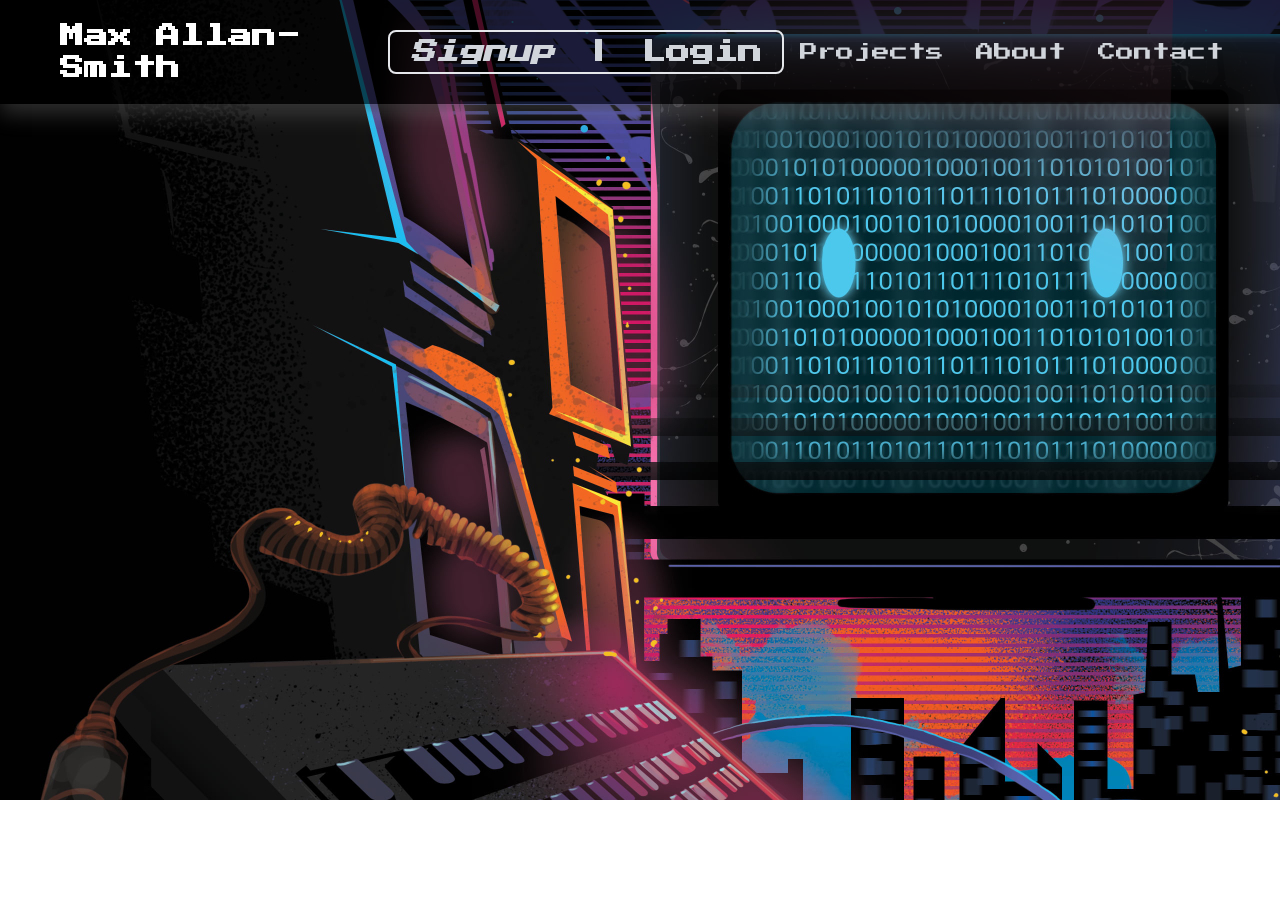
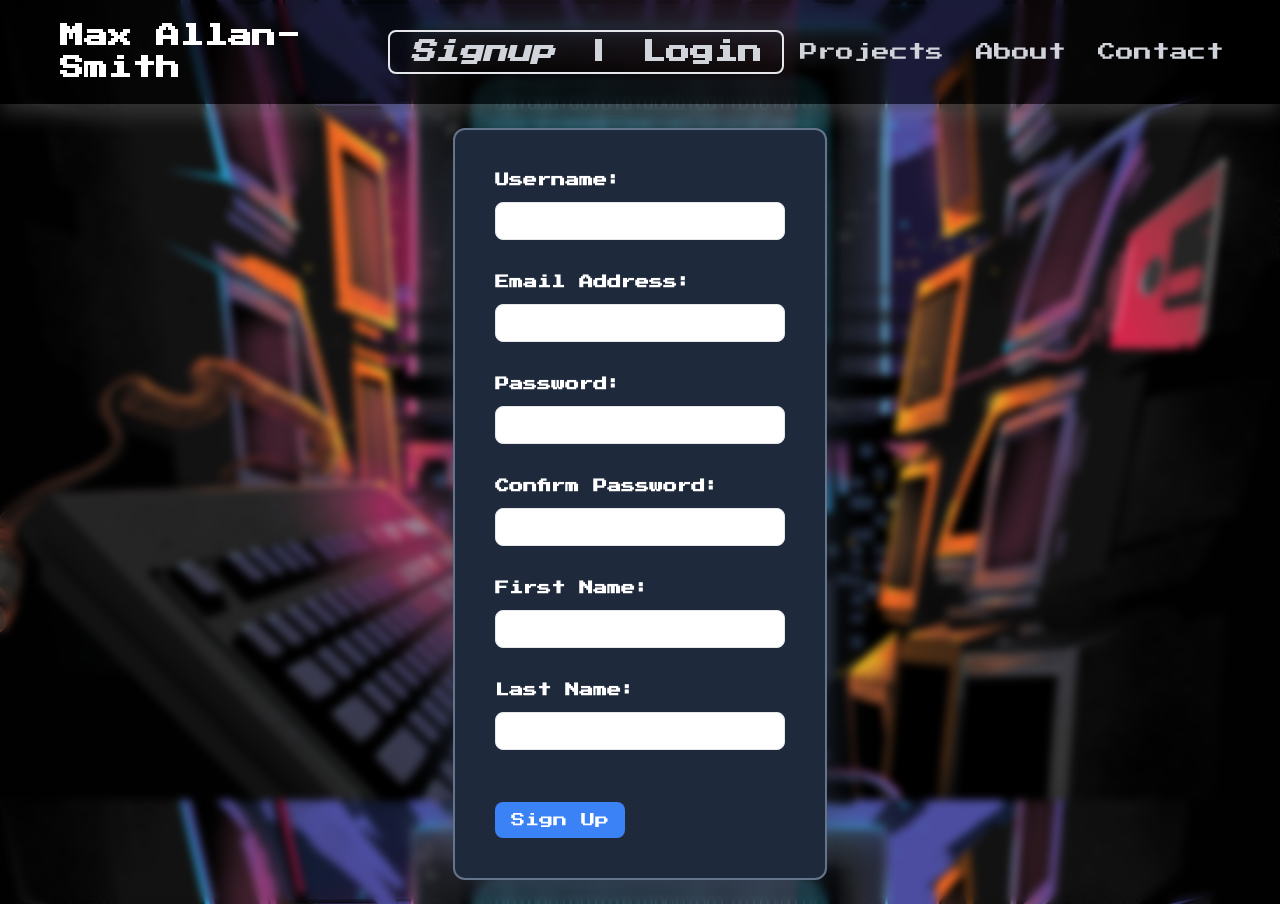
Before and after one commit to MaxAllan-Smith/portfolio, a React (Create React App) app: page /signup in a window 1280 px wide. Before the commit the page ends 800 px from the top, so only its background shows below. Built offline with nearby package versions, Linux system fonts and the light colour scheme.

Commit message:
Designed the Signup Page, Login Page

```diff
--- a/src/App.js
+++ b/src/App.js
@@ -3,6 +3,7 @@ import { BrowserRouter, Routes, Route } from "react-router-dom";
 import Homepage from './components/homepage/homepage';
 import NavBar from "./components/navbar/navbar";
 import Login from "./components/login/login";
+import SignUp from "./components/signup/signup";
 
 function App() {
   return (
@@ -10,6 +11,7 @@ function App() {
         <NavBar />
         <Routes>
           <Route path="/" element={<Homepage />}/>
+          <Route path="/signup" element={<SignUp />}/>
           <Route path="/login" element={<Login />}/>
         </Routes>
       </BrowserRouter>
--- a/src/components/homepage/homepage.css
+++ b/src/components/homepage/homepage.css
@@ -1,4 +1,5 @@
 body {
     background-image: url("../../../public/images/background.jpeg");
-    background-size: auto;
+    background-size: cover;
+    background-attachment:fixed;
 }
--- a/src/components/login/login.jsx
+++ b/src/components/login/login.jsx
@@ -12,29 +12,29 @@ function Login() {
     };
 
     return (
-        <div className="formLogin">
-            <form onSubmit={handleSubmit} className="max-w-md mx-auto mt-4 p-4 bg-inherit rounded-lg shadow-lg border-solid border-2">
-                <div className="mb-4">
-                    <label htmlFor="username" className="block text-gray-700 font-bold mb-2">Username:</label>
+        <div className="formLogin backdrop-blur-sm flex flex-col h-screen text-sm ">
+            <form onSubmit={handleSubmit} className="p-10 mx-auto mt-56 w-2/5 bg-slate-800 rounded-xl shadow-2xl shadow-slate-700 border-solid border-slate-500 border-2">
+                <div className="mb-8">
+                    <label htmlFor="username" className="block text-white font-bold mb-3">Username/Email:</label>
                     <input
                     type="text"
                     id="username"
                     value={username}
                     onChange={(event) => setUsername(event.target.value)}
-                    className="border rounded-lg px-3 py-2 w-full"
+                    className="border rounded-lg px-3 py-2 w-full text-center"
                     />
                 </div>
                 <div className="mb-4">
-                    <label htmlFor="password" className="block text-gray-700 font-bold mb-2">Password:</label>
+                    <label htmlFor="password" className="block text-white font-bold mb-3">Password:</label>
                     <input
                     type="password"
                     id="password"
                     value={password}
                     onChange={(event) => setPassword(event.target.value)}
-                    className="border rounded-lg px-3 py-2 w-full"
+                    className="border rounded-lg px-3 py-2 w-full text-center"
                     />
                 </div>
-                <button type="submit" className="bg-blue-500 text-white rounded-lg px-4 py-2 hover:bg-blue-700">Submit</button>
+                <button type="submit" className="bg-blue-500 text-white rounded-lg px-4 py-2 mt-5 hover:bg-blue-700">Log In</button>
             </form>
         </div>
      );
--- a/src/components/navbar/navbar.jsx
+++ b/src/components/navbar/navbar.jsx
@@ -2,7 +2,7 @@ import "./navbar.css";
 
 function NavBar() {
   return (
-    <div id="formNavBar" className="sticky top-0 z-50">
+    <div id="formNavBar" className="sticky flex-auto backdrop-blur-sm top-0 z-50">
       <nav className="p-5">
         <div className="flex justify-between items-center">
           <a
--- a/src/components/signup/signup.jsx
+++ b/src/components/signup/signup.jsx
@@ -1,9 +1,131 @@
+import React, { useState } from "react";
+
 function SignUp() {
-    return (
-        <div id="formSignUp" className="formSignup">
 
+  const [username, setUsername] = useState("");
+  const [emailAddress, setEmailAddress] = useState("");
+  const [password, setPassword] = useState("");
+  const [confirmPassord, setConfirmPassword] = useState("");
+  const [firstName, setFirstName] = useState("");
+  const [lastName, setLastName] = useState("");
+
+  const handleSubmit = (event) => {
+    event.preventDefault();
+    console.log("Username: ", username);
+    console.log("Email Address: ", emailAddress);
+    console.log("Password: ", password);
+    console.log("First Name: ", firstName);
+    console.log("Last Name: ", lastName);
+
+
+    // Add logic to submit the form data to your backend here
+  };
+
+  return (
+    <div className="backdrop-blur-sm p-20 h-screen text-sm flex justify-center items-center">
+      <form
+        onSubmit={handleSubmit}
+        className="p-10 w-2/6 bg-slate-800 rounded-xl shadow-2xl shadow-slate-700 border-solid border-slate-500 border-2"
+        id="formSignUp"
+      >
+        <div className="mb-8">
+          <label htmlFor="username" className="block text-white font-bold mb-3">
+            Username:
+          </label>
+          <input
+            type="text"
+            id="username"
+            value={username}
+            onChange={(event) => setUsername(event.target.value)}
+            className="border rounded-lg px-3 py-2 w-full text-center"
+            required
+          />
         </div>
-     );
+        <div className="mb-8">
+          <label
+            htmlFor="email-address"
+            className="block text-white font-bold mb-3"
+          >
+            Email Address:
+          </label>
+          <input
+            type="text"
+            id="email-address"
+            value={emailAddress}
+            onChange={(event) => setEmailAddress(event.target.value)}
+            className="border rounded-lg px-3 py-2 w-full text-center"
+            required
+          />
+        </div>
+        <div className="mb-8">
+          <label htmlFor="password" className="block text-white font-bold mb-3">
+            Password:
+          </label>
+          <input
+            type="password"
+            id="password"
+            value={password}
+            onChange={(event) => setPassword(event.target.value)}
+            className="border rounded-lg px-3 py-2 w-full text-center"
+            required
+          />
+        </div>
+        <div className="mb-8">
+          <label
+            htmlFor="confirm-password"
+            className="block text-white font-bold mb-3"
+          >
+            Confirm Password:
+          </label>
+          <input
+            type="password"
+            id="confirm-password"
+            value={confirmPassord}
+            onChange={(event) => setConfirmPassword(event.target.value)}
+            className="border rounded-lg px-3 py-2 w-full text-center"
+            required
+          />
+        </div>
+        <div className="mb-8">
+          <label
+            htmlFor="first-name"
+            className="block text-white font-bold mb-3"
+          >
+            First Name:
+          </label>
+          <input
+            id="first-name"
+            value={firstName}
+            onChange={(event) => setFirstName(event.target.value)}
+            className="border rounded-lg px-3 py-2 w-full text-center"
+            required
+          />
+        </div>
+        <div className="mb-8">
+          <label
+            htmlFor="last-name"
+            className="block text-white font-bold mb-3"
+          >
+            Last Name:
+          </label>
+          <input
+            id="last-name"
+            value={lastName}
+            onChange={(event) => setLastName(event.target.value)}
+            className="border rounded-lg px-3 py-2 w-full text-center"
+            required
+          />
+        </div>
+        <button
+          type="submit"
+          className="bg-blue-500 text-white rounded-lg px-4 py-2 mt-5 hover:bg-blue-700"
+        >
+          Sign Up
+        </button>
+      </form>
+
+    </div>
+  );
 }
 
 export default SignUp;
```
